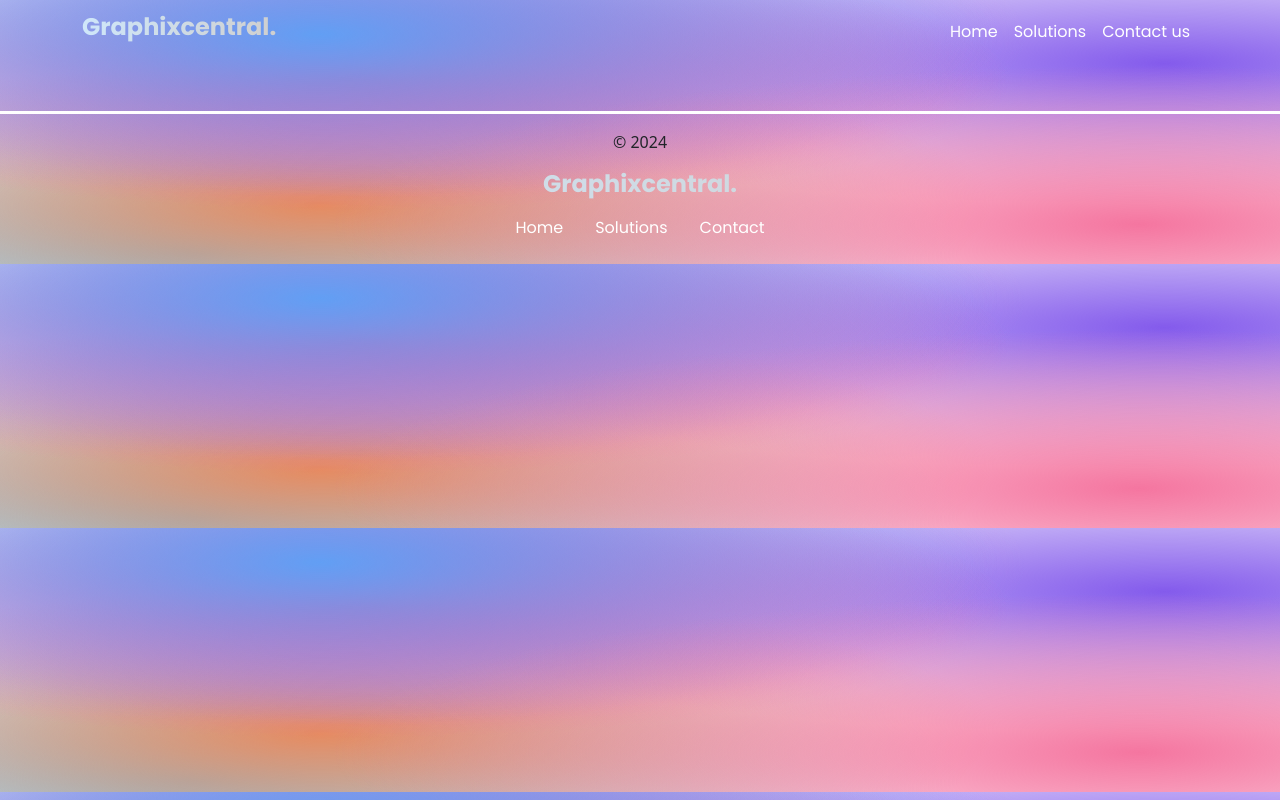
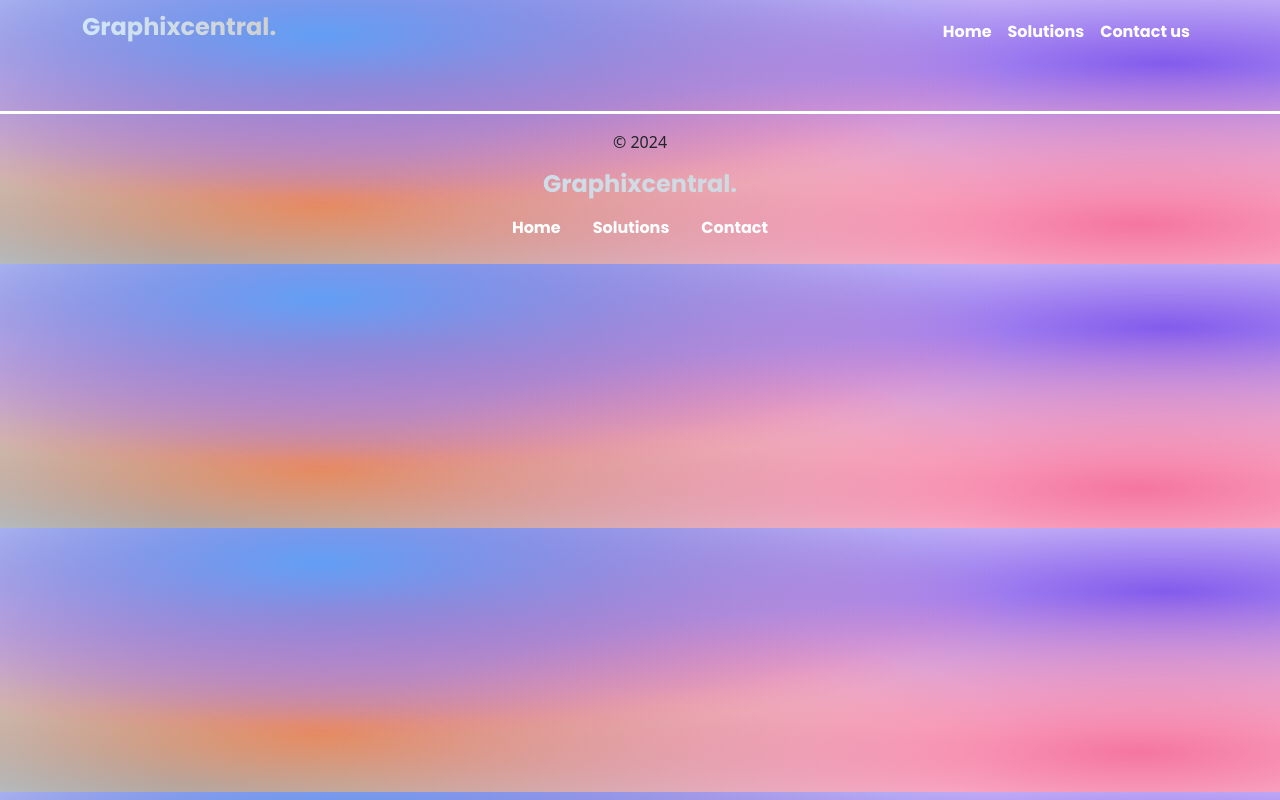
Before and after one commit to Calmcat1/graphix-central-v2, a React (Create React App) app: page /Portfolio in a window 1280 px wide. Built offline with nearby package versions, Linux system fonts and the light colour scheme.

Commit message:
modified:   src/components/CTA/CTA.css 	modified:   src/components/navigationBar/Navbar.css

```diff
--- a/src/components/CTA/CTA.css
+++ b/src/components/CTA/CTA.css
@@ -31,9 +31,7 @@
 
 @media only screen and (max-width:700px) {
 
-  .no-display-mobile{
-    display: none;
-  }
+
 
   .m-extra-1{
     margin-top: 17em;
--- a/src/components/navigationBar/Navbar.css
+++ b/src/components/navigationBar/Navbar.css
@@ -6,6 +6,7 @@
   color: #FFF !important;
   font-family: Poppins;
   font-style: normal;
+  font-weight: 700 !important;
   line-height: normal;
   transition: 0.4s color;
 }
```
